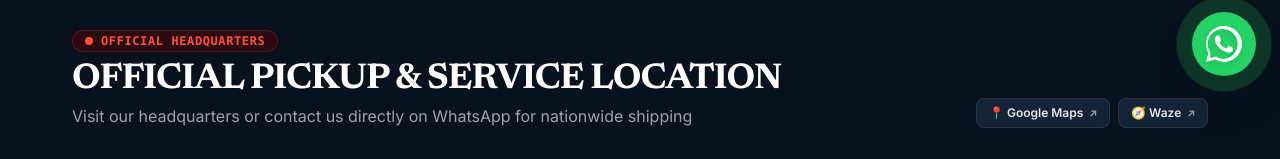
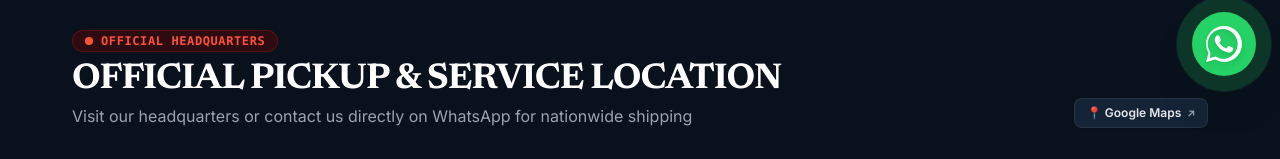
Before and after one commit to gglveliz-byte/safe, a Next.js app: page / in a window 1280 px wide. Shown: the part 700-859 px from the top of the page. Built offline with nearby package versions, Linux system fonts and the light colour scheme.

Commit message:
fix(landing): erradicar todas las referencias y enlaces a Waze

```diff
--- a/src/components/dashboard/RiderMiniMap.tsx
+++ b/src/components/dashboard/RiderMiniMap.tsx
@@ -8,8 +8,8 @@
  * Componente modular de mapa compacto Google Maps interactivo para el panel
  * del conductor. Muestra la ubicación exacta de la motocicleta en tiempo real
  * (o su último punto satelital registrado) replicando la estética oficial de la
- * landing: conmutador rápido entre Callejero y Satelital HD, enlaces directos
- * a Google Maps y Waze, y estado de espera con botón de geolocalización.
+ * landing: conmutador rápido entre Callejero y Satelital HD, enlace directo
+ * a Google Maps y estado de espera con botón de geolocalización.
  *
  * LEYES DE INGENIERÍA:
  * - Límite estricto < 500 líneas físicas (componente compacto ~180 líneas).
@@ -60,10 +60,6 @@ export function RiderMiniMap({
 
   const mapsUrl = coords
     ? `https://www.google.com/maps/search/?api=1&query=${coords.lat},${coords.lng}`
-    : "#";
-
-  const wazeUrl = coords
-    ? `https://waze.com/ul?ll=${coords.lat},${coords.lng}&navigate=yes`
     : "#";
 
   const handleToggleMode = (mode: "street" | "satellite") => {
@@ -170,17 +166,6 @@ export function RiderMiniMap({
               <span>Maps</span>
               <span className="text-[9px] text-gray-400">↗</span>
             </a>
-            <a
-              href={wazeUrl}
-              target="_blank"
-              rel="noopener noreferrer"
-              onClick={() => triggerHaptic("light")}
-              className="inline-flex items-center gap-1 px-2.5 py-1 rounded bg-[#1C2F48] hover:bg-[#253D5C] text-[11px] font-semibold text-gray-200 transition-colors border border-gray-700/60 no-underline shadow-xs"
-              title={t.dashboard.riderMapOpenWaze}
-            >
-              <span>Waze</span>
-              <span className="text-[9px] text-gray-400">↗</span>
-            </a>
           </div>
         </div>
       </div>
--- a/src/components/landing/LocationAndMapSection.tsx
+++ b/src/components/landing/LocationAndMapSection.tsx
@@ -9,8 +9,8 @@
  * 1. Columna Izquierda: Tarjeta Boutique de la Sede Matriz Oficial con fotografía
  *    de motocicleta, dirección física verificada, horarios y botones de contacto.
  * 2. Columna Derecha: Mapa oficial interactivo Google Maps de alta precisión,
- *    conmutación instantánea entre Callejero y Satelital HD, navegación a Waze
- *    y enlace directo a la app nativa de Google Maps.
+ *    conmutación instantánea entre Callejero y Satelital HD, y enlace directo
+ *    a la app nativa de Google Maps.
  *
  * LEYES DE INGENIERÍA:
  * - Límite estricto < 500 líneas físicas.
@@ -44,7 +44,6 @@ export function LocationAndMapSection() {
     hours: t.pointsOfSale.store1Hours,
     phone: t.pointsOfSale.store1Phone,
     mapsUrl: "https://www.google.com/maps/search/?api=1&query=Parque+Industrial+Cuenca+Ecuador",
-    wazeUrl: `https://waze.com/ul?ll=${LATITUDE},${LONGITUDE}&navigate=yes`,
     whatsappUrl: "https://wa.me/593959057138?text=Hola%20AltusChip,%20deseo%20visitar%20su%20sede%20en%20el%20Parque%20Industrial%20para%20adquirir%20mi%20kit",
   };
 
@@ -80,7 +79,7 @@ export function LocationAndMapSection() {
             </p>
           </div>
 
-          {/* Acceso Rápido a Navegadores GPS Externos */}
+          {/* Acceso Rápido a Google Maps */}
           <div className="flex items-center gap-2 flex-wrap">
             <a
               href={store.mapsUrl}
@@ -90,16 +89,6 @@ export function LocationAndMapSection() {
               className="inline-flex items-center gap-1.5 px-3 py-1.5 rounded-lg bg-[#152336] hover:bg-[#1C2F48] border border-gray-700/60 text-xs font-semibold text-gray-200 transition-colors shadow-sm"
             >
               <span>📍 Google Maps</span>
-              <span className="text-[10px] text-gray-400">↗</span>
-            </a>
-            <a
-              href={store.wazeUrl}
-              target="_blank"
-              rel="noopener noreferrer"
-              onClick={() => triggerHaptic("light")}
-              className="inline-flex items-center gap-1.5 px-3 py-1.5 rounded-lg bg-[#152336] hover:bg-[#1C2F48] border border-gray-700/60 text-xs font-semibold text-gray-200 transition-colors shadow-sm"
-            >
-              <span>🧭 Waze</span>
               <span className="text-[10px] text-gray-400">↗</span>
             </a>
           </div>
--- a/src/locales/en.ts
+++ b/src/locales/en.ts
@@ -192,7 +192,6 @@ export const en: Dictionary = {
     riderMapWaitingSignal: "Waiting for GPS satellite signal from your motorcycle...",
     riderMapLocateBtn: "Detect my current location",
     riderMapOpenMaps: "Google Maps",
-    riderMapOpenWaze: "Waze",
     riderMapLoading: "Loading GPS map...",
   },
   admin: {
--- a/src/locales/es.ts
+++ b/src/locales/es.ts
@@ -192,7 +192,6 @@ export const es: Dictionary = {
     riderMapWaitingSignal: "Esperando señal satelital GPS de tu motocicleta...",
     riderMapLocateBtn: "Detectar mi ubicación actual",
     riderMapOpenMaps: "Google Maps",
-    riderMapOpenWaze: "Waze",
     riderMapLoading: "Cargando mapa GPS...",
   },
   admin: {
--- a/src/locales/index.ts
+++ b/src/locales/index.ts
@@ -221,7 +221,7 @@ export interface Dictionary {
     liveRideSafetyTip: string;
     liveRideSafetyTipDesc: string;
     riderMapLive: string; riderMapLastKnown: string; riderMapWaitingSignal: string;
-    riderMapLocateBtn: string; riderMapOpenMaps: string; riderMapOpenWaze: string; riderMapLoading: string;
+    riderMapLocateBtn: string; riderMapOpenMaps: string; riderMapLoading: string;
   };
   admin: {
     title: string;
```
Also changed, not shown: 1 other file (tests, documents, lock files or other folders).
